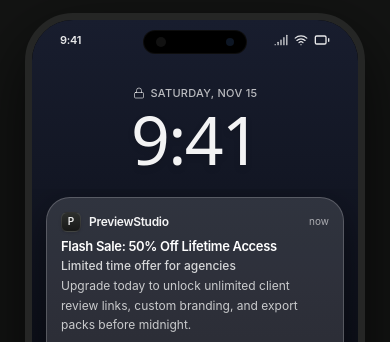
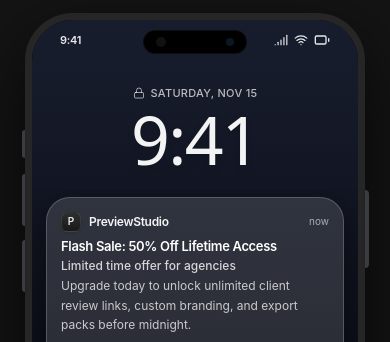
Before and after one commit to ngocdai99/Preview-Studio-Landing, a Next.js app: page /push-preview in a window 390 px wide. Shown: the part 1000-1342 px from the top of the page. Built offline with nearby package versions, Linux system fonts and the light colour scheme.

Commit message:
feat(push-preview): add realistic physical hardware buttons for iPhone and Android

```diff
--- a/src/components/push-preview/AndroidPreviewCard.tsx
+++ b/src/components/push-preview/AndroidPreviewCard.tsx
@@ -2,7 +2,7 @@
 
 import React from "react";
 import { PushNotificationData, PreviewTheme } from "./types";
-import { Wifi, Signal, Battery, ChevronDown, ChevronUp } from "lucide-react";
+import { Wifi, Signal, Battery, ChevronUp } from "lucide-react";
 
 interface AndroidPreviewCardProps {
   data: PushNotificationData;
@@ -21,7 +21,15 @@ export function AndroidPreviewCard({
   const validButtons = data.buttons.filter((b) => b && b.trim().length > 0);
 
   return (
-    <div className="relative mx-auto w-full max-w-[340px] h-[650px] rounded-[48px] border-[7px] border-[#252625] bg-[#121316] shadow-[0_25px_70px_rgba(0,0,0,0.7)] overflow-hidden flex flex-col select-none transition-colors duration-300">
+    <div className="relative mx-auto w-full max-w-[340px] h-[650px] rounded-[48px] border-[7px] border-[#252625] bg-[#121316] shadow-[0_25px_70px_rgba(0,0,0,0.7)] select-none transition-colors duration-300">
+      {/* Outer Physical Hardware Buttons for Android */}
+      {/* Right Edge: Power Button */}
+      <div className="absolute -right-[10.5px] top-[150px] w-[3.5px] h-[36px] rounded-r-sm bg-[#3a3c42] shadow-sm pointer-events-none" />
+      {/* Right Edge: Volume Rocker Button */}
+      <div className="absolute -right-[10.5px] top-[204px] w-[3.5px] h-[68px] rounded-r-sm bg-[#3a3c42] shadow-sm pointer-events-none" />
+
+      {/* Screen Inner Container (Cleanly Clipped) */}
+      <div className="relative w-full h-full rounded-[41px] overflow-hidden flex flex-col">
         {/* Front Camera Hole-punch */}
         <div className="absolute top-3 left-1/2 -translate-x-1/2 w-3.5 h-3.5 rounded-full bg-black z-30 border border-[#1a1a1a]" />
 
@@ -251,5 +259,6 @@ export function AndroidPreviewCard({
           />
         </div>
       </div>
+    </div>
   );
 }
--- a/src/components/push-preview/IosPreviewCard.tsx
+++ b/src/components/push-preview/IosPreviewCard.tsx
@@ -21,7 +21,19 @@ export function IosPreviewCard({
   const validButtons = data.buttons.filter((b) => b && b.trim().length > 0);
 
   return (
-    <div className="relative mx-auto w-full max-w-[340px] h-[650px] rounded-[48px] border-[7px] border-[#252625] bg-[#000000] shadow-[0_25px_70px_rgba(0,0,0,0.7)] overflow-hidden flex flex-col select-none transition-colors duration-300">
+    <div className="relative mx-auto w-full max-w-[340px] h-[650px] rounded-[48px] border-[7px] border-[#252625] bg-[#000000] shadow-[0_25px_70px_rgba(0,0,0,0.7)] select-none transition-colors duration-300">
+      {/* Outer Physical Hardware Buttons for iPhone */}
+      {/* Left Edge: Action Button / Mute Switch */}
+      <div className="absolute -left-[10.5px] top-[110px] w-[3.5px] h-[28px] rounded-l-sm bg-[#3a3c42] shadow-sm pointer-events-none" />
+      {/* Left Edge: Volume Up Button */}
+      <div className="absolute -left-[10.5px] top-[154px] w-[3.5px] h-[52px] rounded-l-sm bg-[#3a3c42] shadow-sm pointer-events-none" />
+      {/* Left Edge: Volume Down Button */}
+      <div className="absolute -left-[10.5px] top-[220px] w-[3.5px] h-[52px] rounded-l-sm bg-[#3a3c42] shadow-sm pointer-events-none" />
+      {/* Right Edge: Side / Power Button */}
+      <div className="absolute -right-[10.5px] top-[170px] w-[3.5px] h-[78px] rounded-r-sm bg-[#3a3c42] shadow-sm pointer-events-none" />
+
+      {/* Screen Inner Container (Cleanly Clipped) */}
+      <div className="relative w-full h-full rounded-[41px] overflow-hidden flex flex-col">
         {/* Dynamic Island Silhouette */}
         <div className="absolute top-2.5 left-1/2 -translate-x-1/2 w-26 h-6 bg-black rounded-full z-30 flex items-center justify-between px-3 border border-white/5">
           <div className="w-2.5 h-2.5 rounded-full bg-[#111]" />
@@ -276,5 +288,6 @@ export function IosPreviewCard({
           />
         </div>
       </div>
+    </div>
   );
 }
```
Lines whose indentation alone changed are shown as unchanged.
